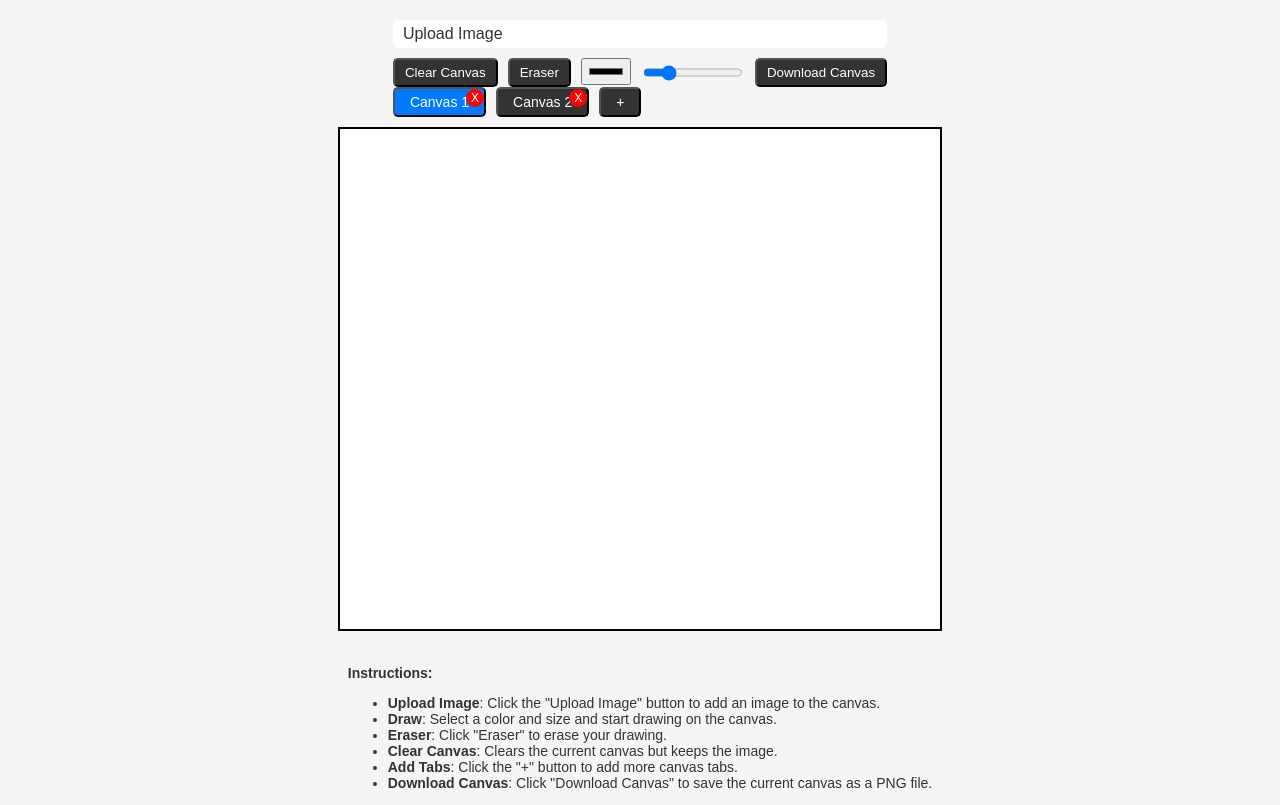
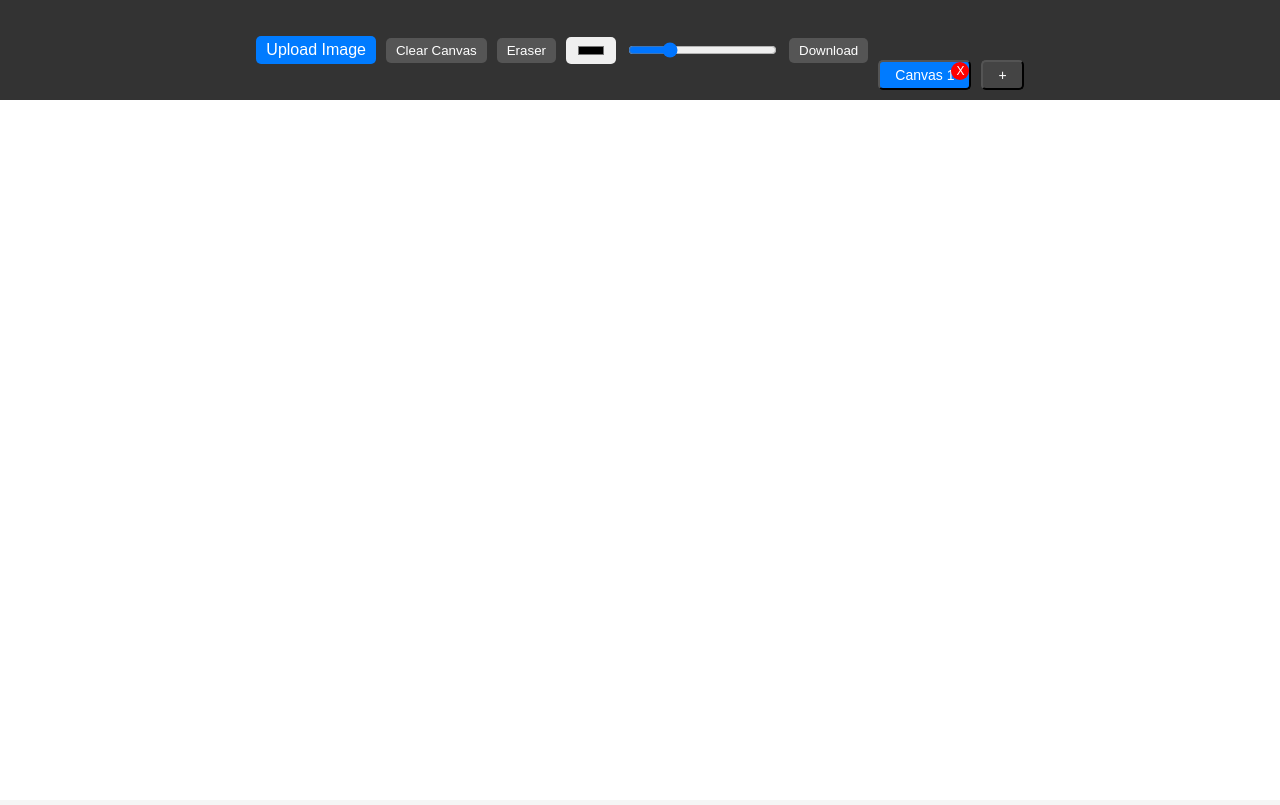
Before and after one commit to fluweygt/DrawWeb, a plain HTML site: page index.html in a window 1280 px wide. Drawn offline with Linux system fonts and the light colour scheme.

Commit message:
Add files via upload

```diff
--- a/index.html
+++ b/index.html
@@ -3,39 +3,53 @@
 <head>
     <meta charset="UTF-8">
     <meta name="viewport" content="width=device-width, initial-scale=1.0">
-    <title>Drawing with Image Upload, Multi-Canvas, and Tools</title>
+    <title>Full-Screen Drawing App</title>
     <style>
         body {
             font-family: Arial, sans-serif;
             background-color: #f5f5f5;
             margin: 0;
             padding: 0;
+            overflow: hidden;
             display: flex;
             flex-direction: column;
             align-items: center;
         }
+
         .toolbar {
             display: flex;
-            flex-direction: column;
-            margin-top: 20px;
+            justify-content: center;
+            align-items: center;
+            gap: 10px;
+            padding: 10px;
+            background-color: #333;
+            color: white;
+            width: 100%;
+            position: fixed;
+            top: 0;
+            z-index: 10;
         }
+
         .canvas-tabs {
             display: flex;
             gap: 10px;
-            margin-bottom: 10px;
+            margin-top: 50px;
         }
+
         .tab {
             padding: 5px 15px;
-            background-color: #333;
+            background-color: #444;
             color: white;
             cursor: pointer;
             border-radius: 5px;
             font-size: 14px;
             position: relative;
         }
+
         .tab.active {
             background-color: #007BFF;
         }
+
         .close-tab {
             position: absolute;
             top: 0;
@@ -48,108 +62,93 @@
             padding: 2px 5px;
             border-radius: 50%;
         }
+
         .canvas-container {
-            display: flex;
-            flex-direction: row;
-            gap: 20px;
+            position: absolute;
+            top: 50px;
+            left: 0;
+            right: 0;
+            bottom: 0;
         }
-        .canvas {
-            border: 2px solid black;
-            position: relative;
-            cursor: crosshair;
+
+        canvas {
+            position: absolute;
+            width: 100%;
+            height: 100%;
             background-color: white;
         }
-        .canvas input[type="file"] {
-            display: none;
-        }
-        #uploadButton {
-            cursor: pointer;
-        }
+
         .tools {
             display: flex;
             gap: 10px;
-            margin-top: 10px;
+            align-items: center;
         }
+
+        .tools button, .tools input {
+            padding: 5px 10px;
+            border: none;
+            cursor: pointer;
+            border-radius: 5px;
+        }
+
         .tools button {
-            padding: 5px 10px;
-            background-color: #333;
+            background-color: #555;
             color: white;
-            border-radius: 5px;
+        }
+
+        .tools input[type="color"], .tools input[type="range"] {
             cursor: pointer;
         }
-        .tools input[type="color"] {
-            padding: 5px;
-        }
-        .tools input[type="range"] {
-            width: 100px;
-        }
-        #instructions {
-            margin-top: 20px;
-            font-size: 14px;
-            color: #333;
-        }
+
     </style>
 </head>
 <body>
 
     <div class="toolbar">
+        <label for="fileInput" style="cursor: pointer; background: #007BFF; padding: 5px 10px; border-radius: 5px;">Upload Image</label>
         <input type="file" id="fileInput" accept="image/png" onchange="handleImageUpload()" style="display:none">
-        <label id="uploadButton" for="fileInput" style="cursor: pointer; color: #333; background-color: #fff; padding: 5px 10px; border-radius: 5px;">Upload Image</label>
 
-        <!-- Tools Section -->
         <div class="tools">
             <button onclick="clearCanvas()">Clear Canvas</button>
             <button onclick="erase()">Eraser</button>
             <input type="color" id="colorPicker" onchange="changeColor()" value="#000000">
             <input type="range" id="brushSize" min="1" max="20" value="5" onchange="changeBrushSize()">
-            <button onclick="downloadCanvas()">Download Canvas</button>
+            <button onclick="downloadCanvas()">Download</button>
         </div>
 
-        <!-- Canvas Tabs Section -->
         <div class="canvas-tabs">
             <button class="tab active" onclick="switchCanvas(0)">Canvas 1 <span class="close-tab" onclick="closeTab(0)">X</span></button>
-            <button class="tab" onclick="switchCanvas(1)">Canvas 2 <span class="close-tab" onclick="closeTab(1)">X</span></button>
             <button class="tab" onclick="addCanvas()">+</button>
         </div>
     </div>
 
-    <!-- Canvas Container -->
     <div class="canvas-container">
-        <canvas id="canvas1" class="canvas" width="600" height="500"></canvas>
-        <canvas id="canvas2" class="canvas" width="600" height="500" style="display: none;"></canvas>
-    </div>
-
-    <div id="instructions">
-        <p><strong>Instructions:</strong></p>
-        <ul>
-            <li><strong>Upload Image</strong>: Click the "Upload Image" button to add an image to the canvas.</li>
-            <li><strong>Draw</strong>: Select a color and size and start drawing on the canvas.</li>
-            <li><strong>Eraser</strong>: Click "Eraser" to erase your drawing.</li>
-            <li><strong>Clear Canvas</strong>: Clears the current canvas but keeps the image.</li>
-            <li><strong>Add Tabs</strong>: Click the "+" button to add more canvas tabs.</li>
-            <li><strong>Download Canvas</strong>: Click "Download Canvas" to save the current canvas as a PNG file.</li>
-        </ul>
+        <canvas id="canvas1"></canvas>
     </div>
 
     <script>
         let currentCanvasIndex = 0;
-        const canvases = [document.getElementById("canvas1"), document.getElementById("canvas2")];
-        const contexts = [canvases[0].getContext("2d"), canvases[1].getContext("2d")];
+        const canvases = [document.getElementById("canvas1")];
+        const contexts = [canvases[0].getContext("2d")];
+        let painting = false;
         let currentColor = "#000000";
         let brushSize = 5;
-        let painting = false;
-        let img = new Image();
-        let canvasBackground = "#FFFFFF"; // Default background color
+        let canvasBackground = "#FFFFFF";
+
+        function resizeCanvas() {
+            canvases.forEach(canvas => {
+                canvas.width = window.innerWidth;
+                canvas.height = window.innerHeight - 50;
+            });
+        }
 
         function handleImageUpload() {
             const file = document.getElementById("fileInput").files[0];
             if (file && file.type.startsWith("image")) {
                 const reader = new FileReader();
                 reader.onload = function(e) {
+                    let img = new Image();
                     img.onload = function() {
-                        contexts[currentCanvasIndex].clearRect(0, 0, canvases[currentCanvasIndex].width, canvases[currentCanvasIndex].height);
-                        contexts[currentCanvasIndex].fillStyle = canvasBackground;
-                        contexts[currentCanvasIndex].fillRect(0, 0, canvases[currentCanvasIndex].width, canvases[currentCanvasIndex].height);
                         contexts[currentCanvasIndex].drawImage(img, 0, 0, canvases[currentCanvasIndex].width, canvases[currentCanvasIndex].height);
                     };
                     img.src = e.target.result;
@@ -169,14 +168,12 @@
         function addCanvas() {
             const newCanvas = document.createElement("canvas");
             newCanvas.classList.add("canvas");
-            newCanvas.width = 600;
-            newCanvas.height = 500;
             document.querySelector(".canvas-container").appendChild(newCanvas);
             canvases.push(newCanvas);
-            const newContext = newCanvas.getContext("2d");
-            contexts.push(newContext);
+            contexts.push(newCanvas.getContext("2d"));
 
-            // Add new tab
+            resizeCanvas();
+
             const newTab = document.createElement("button");
             newTab.classList.add("tab");
             newTab.textContent = `Canvas ${canvases.length}`;
@@ -201,12 +198,10 @@
 
         function clearCanvas() {
             contexts[currentCanvasIndex].clearRect(0, 0, canvases[currentCanvasIndex].width, canvases[currentCanvasIndex].height);
-            contexts[currentCanvasIndex].fillStyle = canvasBackground;
-            contexts[currentCanvasIndex].fillRect(0, 0, canvases[currentCanvasIndex].width, canvases[currentCanvasIndex].height);
         }
 
         function erase() {
-            currentColor = "#FFFFFF";  // Set the color to white for erasing
+            currentColor = "#FFFFFF";
         }
 
         function changeColor() {
@@ -240,24 +235,20 @@
             contexts[currentCanvasIndex].lineWidth = brushSize;
             contexts[currentCanvasIndex].lineCap = "round";
             contexts[currentCanvasIndex].strokeStyle = currentColor;
-            contexts[currentCanvasIndex].lineTo(e.clientX - canvases[currentCanvasIndex].offsetLeft, e.clientY - canvases[currentCanvasIndex].offsetTop);
+            contexts[currentCanvasIndex].lineTo(e.clientX, e.clientY - 50);
             contexts[currentCanvasIndex].stroke();
             contexts[currentCanvasIndex].beginPath();
-            contexts[currentCanvasIndex].moveTo(e.clientX - canvases[currentCanvasIndex].offsetLeft, e.clientY - canvases[currentCanvasIndex].offsetTop);
+            contexts[currentCanvasIndex].moveTo(e.clientX, e.clientY - 50);
         }
 
-        canvases.forEach((canvas, index) => {
+        canvases.forEach(canvas => {
             canvas.addEventListener("mousedown", startPosition);
             canvas.addEventListener("mouseup", endPosition);
             canvas.addEventListener("mousemove", draw);
         });
 
-        // Set initial canvas state
-        switchCanvas(0);
-        contexts[0].fillStyle = canvasBackground;
-        contexts[0].fillRect(0, 0, canvases[0].width, canvases[0].height);
-        contexts[1].fillStyle = canvasBackground;
-        contexts[1].fillRect(0, 0, canvases[1].width, canvases[1].height);
+        window.addEventListener("resize", resizeCanvas);
+        resizeCanvas();
     </script>
 
 </body>
```
